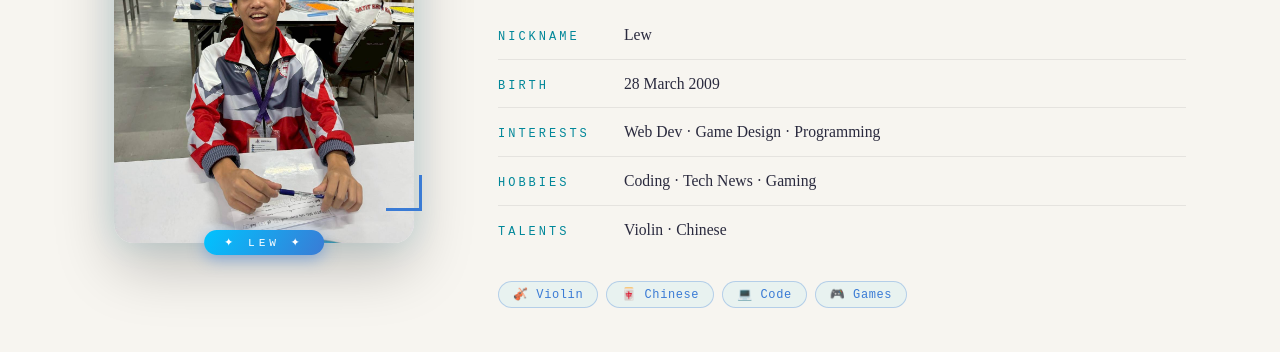
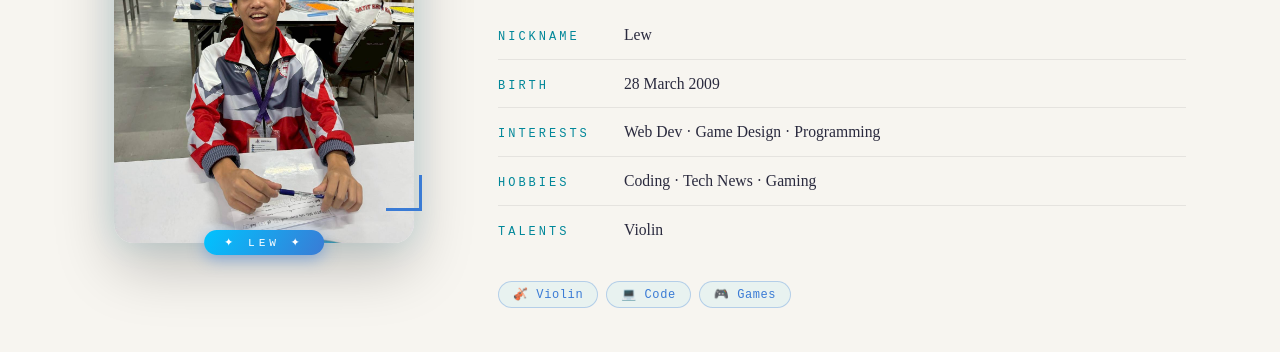
Before and after one commit to lew280352-sudo/My-web, a plain HTML site: page index.html in a window 1280 px wide. Shown: the part 448-800 px from the top of the page. Drawn offline with Linux system fonts and the light colour scheme.

Commit message:
Remove Chinese from profile talents and skill badges

```diff
--- a/index.html
+++ b/index.html
@@ -86,14 +86,13 @@
                         </li>
                         <li class="info-item">
                             <span class="info-label">Talents</span>
-                            <span class="info-value">Violin · Chinese</span>
+                            <span class="info-value">Violin</span>
                         </li>
                     </ul>
 
                     <!-- แถว tag/badge แสดงทักษะสั้น ๆ -->
                     <div class="hero-tags">
                         <span class="hero-tag">🎻 Violin</span>
-                        <span class="hero-tag">🀄 Chinese</span>
                         <span class="hero-tag">💻 Code</span>
                         <span class="hero-tag">🎮 Games</span>
                     </div>
```
